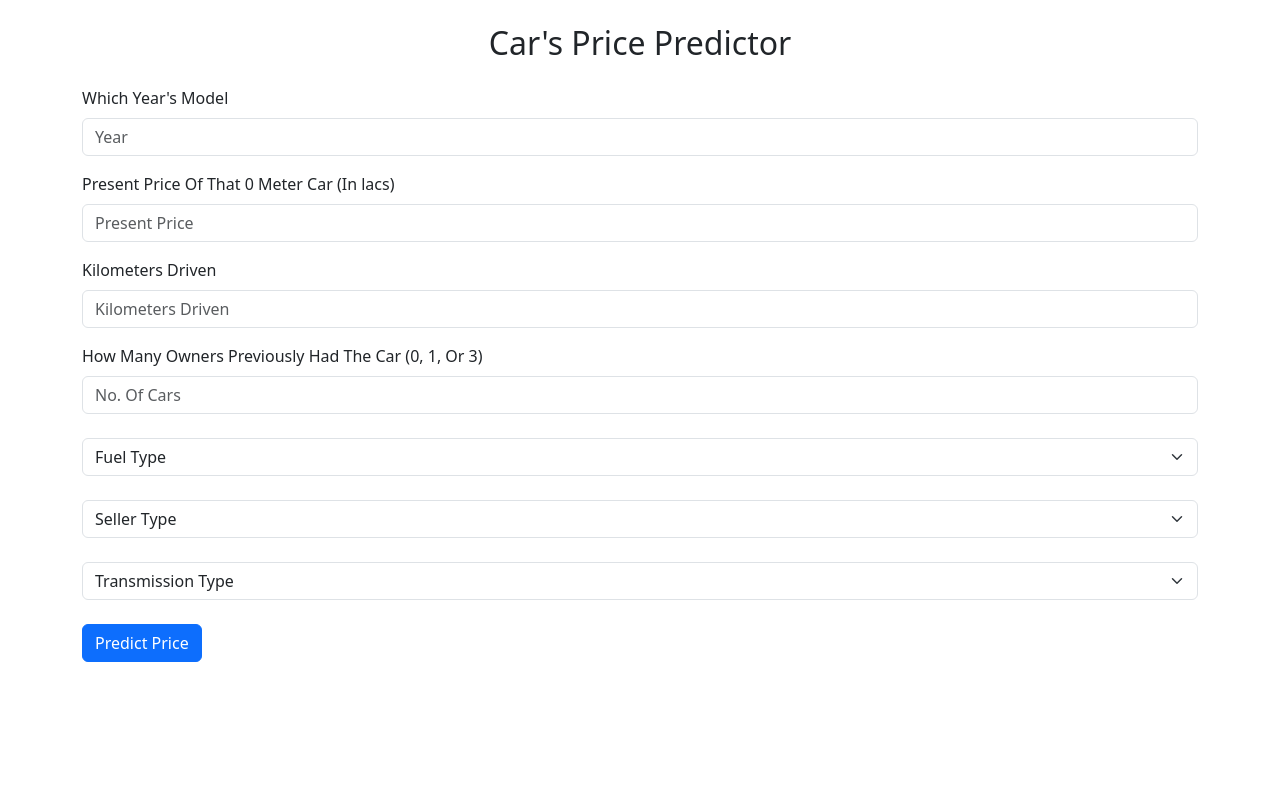
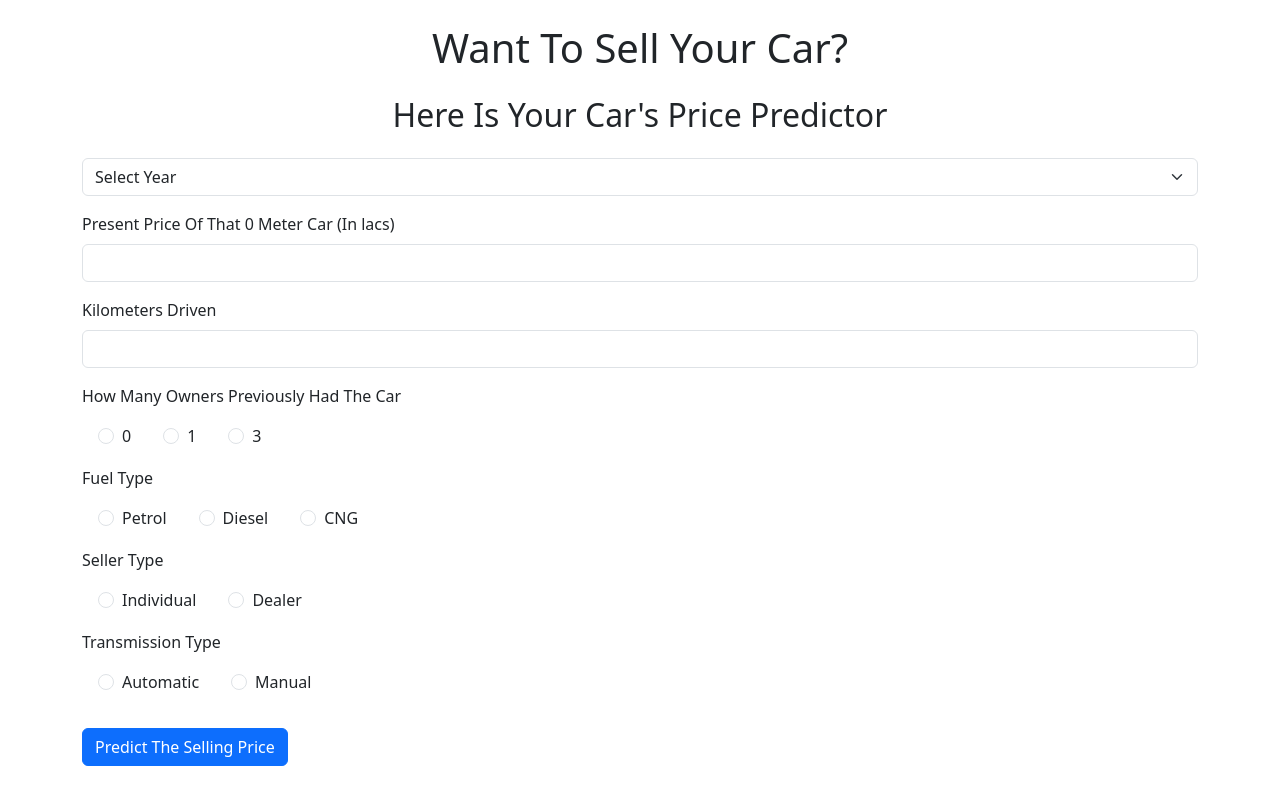
Before and after one commit to razanaqvi14/Cars-Price-Prediction, a Flask app: page / in a window 1280 px wide. Run offline with Flask 3, Linux system fonts and the light colour scheme; parts of the project's set-up code (start-up, migrations or seed data) failed here and were passed over.

Commit message:
changed the input fields

```diff
--- a/Templates/index.html
+++ b/Templates/index.html
@@ -1,33 +1,39 @@
 <!DOCTYPE html>
 <html lang="en">
   <head>
-    <meta charset="UTF-8" />
-    <meta name="viewport" content="width=device-width, initial-scale=1.0" />
-    <title>Car Price Prediction</title>
+    <meta charset="utf-8" />
+    <meta name="viewport" content="width=device-width, initial-scale=1" />
+    <title>Cars Price Predictor</title>
     <link
       href="https://cdn.jsdelivr.net/npm/bootstrap@5.3.2/dist/css/bootstrap.min.css"
       rel="stylesheet"
       integrity="sha384-T3c6CoIi6uLrA9TneNEoa7RxnatzjcDSCmG1MXxSR1GAsXEV/Dwwykc2MPK8M2HN"
       crossorigin="anonymous"
     />
+    <style>
+      .result {
+        height: 70px;
+      }
+    </style>
   </head>
   <body>
-    <h2 class="text-center my-4">Car's Price Predictor</h2>
-    <div class="container">
+    <div class="container mt-4">
+      <h1 class="my-4 text-center">Want To Sell Your Car?</h1>
+      <h2 class="text-center my-4">Here Is Your Car's Price Predictor</h2>
       <form action="/predict" method="post">
-        <div class="mb-3">
-          <label for="year" class="form-label">Which Year's Model</label>
-          <input
-            type="number"
-            class="form-control"
-            id="year"
-            aria-describedby="emailHelp"
-            placeholder="Year"
-            name="year"
-            required
-          />
-        </div>
-        <div class="mb-3">
+        <select
+          class="form-select"
+          aria-label="Default select example"
+          id="select"
+          name="year"
+        >
+          <option selected>Select Year</option>
+          {% for year in years %}
+          <option value="{{ year }}">{{ year }}</option>
+          {% endfor %}
+        </select>
+
+        <div class="my-3">
           <label for="present_price" class="form-label"
             >Present Price Of That 0 Meter Car (In lacs)</label
           >
@@ -36,73 +42,163 @@
             class="form-control"
             id="present_price"
             aria-describedby="emailHelp"
-            placeholder="Present Price"
             name="present_price"
-            required
           />
         </div>
-        <div class="mb-3">
-          <label for="kms_driven" class="form-label">Kilometers Driven</label>
-          <input
-            type="number"
-            class="form-control"
-            id="kms_driven"
-            aria-describedby="emailHelp"
-            placeholder="Kilometers Driven"
-            name="kms_driven"
-            required
-          />
-        </div>
-        <div class="mb-3">
-          <label for="owner" class="form-label"
-            >How Many Owners Previously Had The Car (0, 1, Or 3)</label
+
+        <div class="my-3">
+          <label for="kilometers_driven" class="form-label"
+            >Kilometers Driven</label
           >
           <input
             type="number"
             class="form-control"
-            id="owner"
+            id="kilometers_driven"
             aria-describedby="emailHelp"
-            placeholder="No. Of Cars"
-            name="owner"
-            required
+            name="kilometers_driven"
           />
         </div>
-        <select
-          class="form-select my-4"
-          aria-label="Default select example"
-          name="fuel_type"
-          required
-        >
-          <option selected>Fuel Type</option>
-          <option value="Petrol">Petrol</option>
-          <option value="Diesel">Diesel</option>
-          <option value="CNG">CNG</option>
-        </select>
-        <select
-          class="form-select my-4"
-          aria-label="Default select example"
-          name="seller_type"
-          required
-        >
-          <option selected>Seller Type</option>
-          <option value="Individual">Individual</option>
-          <option value="Dealer">Dealer</option>
-        </select>
-        <select
-          class="form-select my-4"
-          aria-label="Default select example"
-          name="transmission_type"
-          required
-        >
-          <option selected>Transmission Type</option>
-          <option value="Automatic">Automatic</option>
-          <option value="Manual">Manual</option>
-        </select>
-        <input type="submit" class="btn btn-primary" value="Predict Price" />
+
+        <div>
+          <label class="form-check-label"
+            >How Many Owners Previously Had The Car</label
+          >
+          <div class="d-flex my-3">
+            <div class="form-check mx-3">
+              <input
+                class="form-check-input"
+                type="radio"
+                name="owner"
+                value="0"
+                id="0"
+              />
+              <label class="form-check-label" for="0"> 0 </label>
+            </div>
+            <div class="form-check mx-3">
+              <input
+                class="form-check-input"
+                type="radio"
+                name="owner"
+                value="1"
+                id="1"
+              />
+              <label class="form-check-label" for="1"> 1 </label>
+            </div>
+            <div class="form-check mx-3">
+              <input
+                class="form-check-input"
+                type="radio"
+                name="owner"
+                value="3"
+                id="3"
+              />
+              <label class="form-check-label" for="3"> 3 </label>
+            </div>
+          </div>
+        </div>
+
+        <div class="my-3">
+          <label class="form-check-label">Fuel Type</label>
+          <div class="d-flex my-3">
+            <div class="form-check mx-3">
+              <input
+                class="form-check-input"
+                type="radio"
+                name="fuel_type"
+                id="petrol"
+                value="petrol"
+              />
+              <label class="form-check-label" for="petrol"> Petrol </label>
+            </div>
+            <div class="form-check mx-3">
+              <input
+                class="form-check-input"
+                type="radio"
+                name="fuel_type"
+                id="diesel"
+                value="diesel"
+              />
+              <label class="form-check-label" for="diesel"> Diesel </label>
+            </div>
+            <div class="form-check mx-3">
+              <input
+                class="form-check-input"
+                type="radio"
+                name="fuel_type"
+                id="cng"
+                value="cng"
+              />
+              <label class="form-check-label" for="cng"> CNG </label>
+            </div>
+          </div>
+        </div>
+
+        <div class="my-3">
+          <label class="form-check-label">Seller Type</label>
+          <div class="d-flex my-3">
+            <div class="form-check mx-3">
+              <input
+                class="form-check-input"
+                type="radio"
+                name="seller_type"
+                id="individual"
+                value="individual"
+              />
+              <label class="form-check-label" for="individual">
+                Individual
+              </label>
+            </div>
+            <div class="form-check mx-3">
+              <input
+                class="form-check-input"
+                type="radio"
+                name="seller_type"
+                id="dealer"
+                value="dealer"
+              />
+              <label class="form-check-label" for="dealer"> Dealer </label>
+            </div>
+          </div>
+        </div>
+
+        <div class="my-3">
+          <label class="form-check-label">Transmission Type</label>
+          <div class="d-flex my-3">
+            <div class="form-check mx-3">
+              <input
+                class="form-check-input"
+                type="radio"
+                name="transmission_type"
+                id="automatic"
+                value="automatic"
+              />
+              <label class="form-check-label" for="automatic">
+                Automatic
+              </label>
+            </div>
+            <div class="form-check mx-3">
+              <input
+                class="form-check-input"
+                type="radio"
+                name="transmission_type"
+                id="manual"
+                value="manual"
+              />
+              <label class="form-check-label" for="manual"> Manual </label>
+            </div>
+          </div>
+        </div>
+
+        <div class="result d-flex align-items-center">
+          <button class="btn btn-primary" type="submit">
+            Predict The Selling Price
+          </button>
+
+          {% if prediction_text %}
+          <h2 class="ms-4">{{ prediction_text }}</h2>
+          {% endif %}
+        </div>
       </form>
-      {% if prediction_text %}
-      <h2 class="my-4">{{ prediction_text }}</h2>
-      {% endif %}
     </div>
     <script
       src="https://cdn.jsdelivr.net/npm/bootstrap@5.3.2/dist/js/bootstrap.bundle.min.js"
--- a/app.py
+++ b/app.py
@@ -6,53 +6,58 @@ app = Flask(__name__)
 
 model = pickle.load(open("random_forest_regression_model.pkl", "rb"))
 
+years = list(range(1993, 2024))
+
 
 @app.route("/", methods=["GET"])
 def Home():
-    return render_template("index.html")
+    return render_template("index.html", years=years)
 
 
 @app.route("/predict", methods=["POST"])
 def predict():
     if request.method == "POST":
+        year = 2023 - int(request.form["year"])
+
         present_price = float(request.form["present_price"])
 
-        kms_driven = float(request.form["kms_driven"])
+        kilometers_driven = float(request.form["kilometers_driven"])
 
         owner = int(request.form["owner"])
 
-        year = int(request.form["year"])
-        year = 2023 - year
-
         fuel_type = request.form["fuel_type"]
-        fuel_type_diesel = 1 if fuel_type == "Diesel" else 0
-        fuel_type_petrol = 1 if fuel_type == "Petrol" else 0
+        fuel_type_diesel = 1 if fuel_type == "diesel" else 0
+        fuel_type_petrol = 1 if fuel_type == "petrol" else 0
 
         seller_type = request.form["seller_type"]
-        seller_type_individual = 1 if seller_type == "Individual" else 0
+        seller_type_individual = 1 if seller_type == "individual" else 0
 
         transmission_type = request.form["transmission_type"]
-        transmission_manual = 1 if transmission_type == "Manual" else 0
+        transmission_manual = 1 if transmission_type == "manual" else 0
 
-        prediction_data = np.array(
-            [
-                [
-                    present_price,
-                    kms_driven,
-                    owner,
-                    year,
-                    fuel_type_diesel,
-                    fuel_type_petrol,
-                    seller_type_individual,
-                    transmission_manual,
-                ]
-            ]
+        predicted_price = round(
+            model.predict(
+                np.array(
+                    [
+                        [
+                            present_price,
+                            kilometers_driven,
+                            owner,
+                            year,
+                            fuel_type_diesel,
+                            fuel_type_petrol,
+                            seller_type_individual,
+                            transmission_manual,
+                        ]
+                    ]
+                )
+            )[0],
+            2,
         )
-
-        predicted_price = model.predict(prediction_data)[0]
 
         return render_template(
             "index.html",
+            years=years,
             prediction_text=f"You can sell this car for {predicted_price:.2f} Lacs",
         )
 
```
